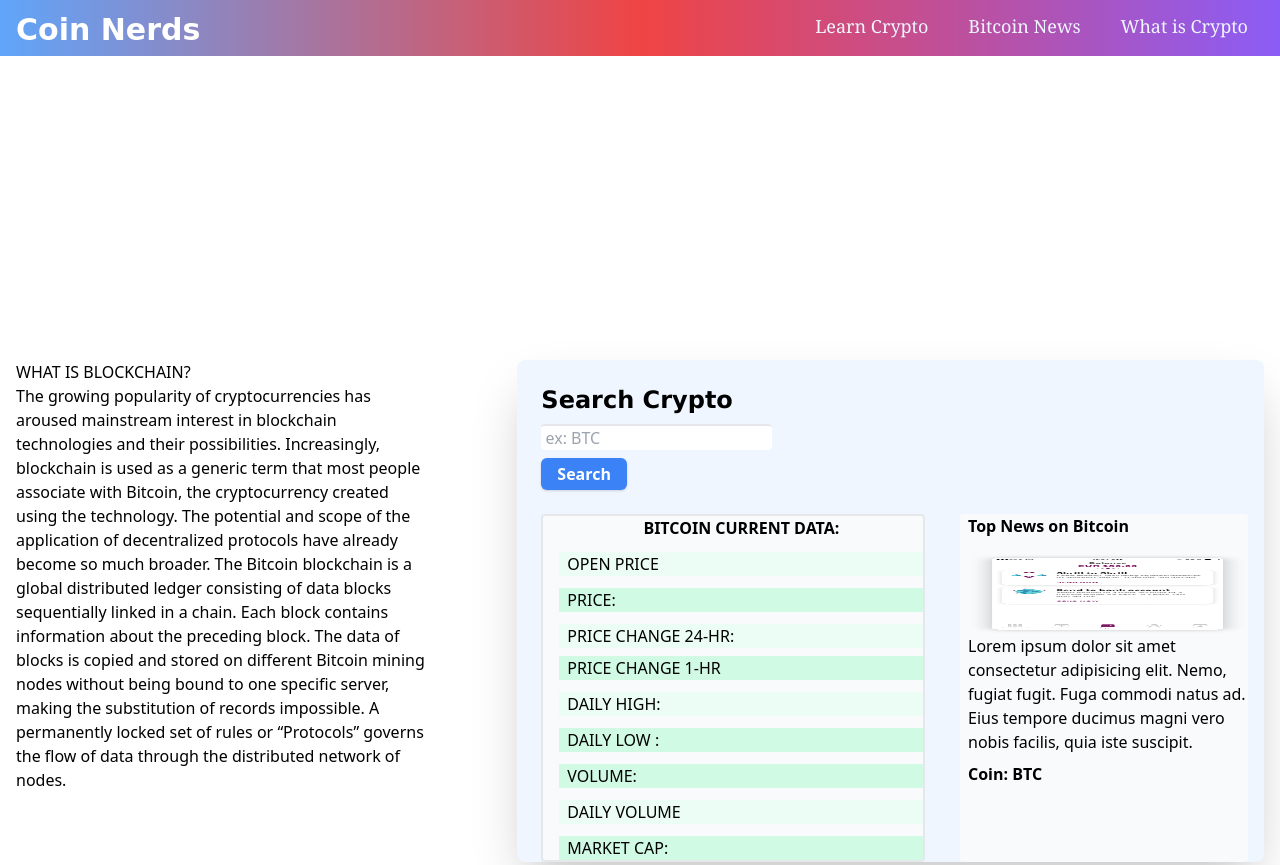
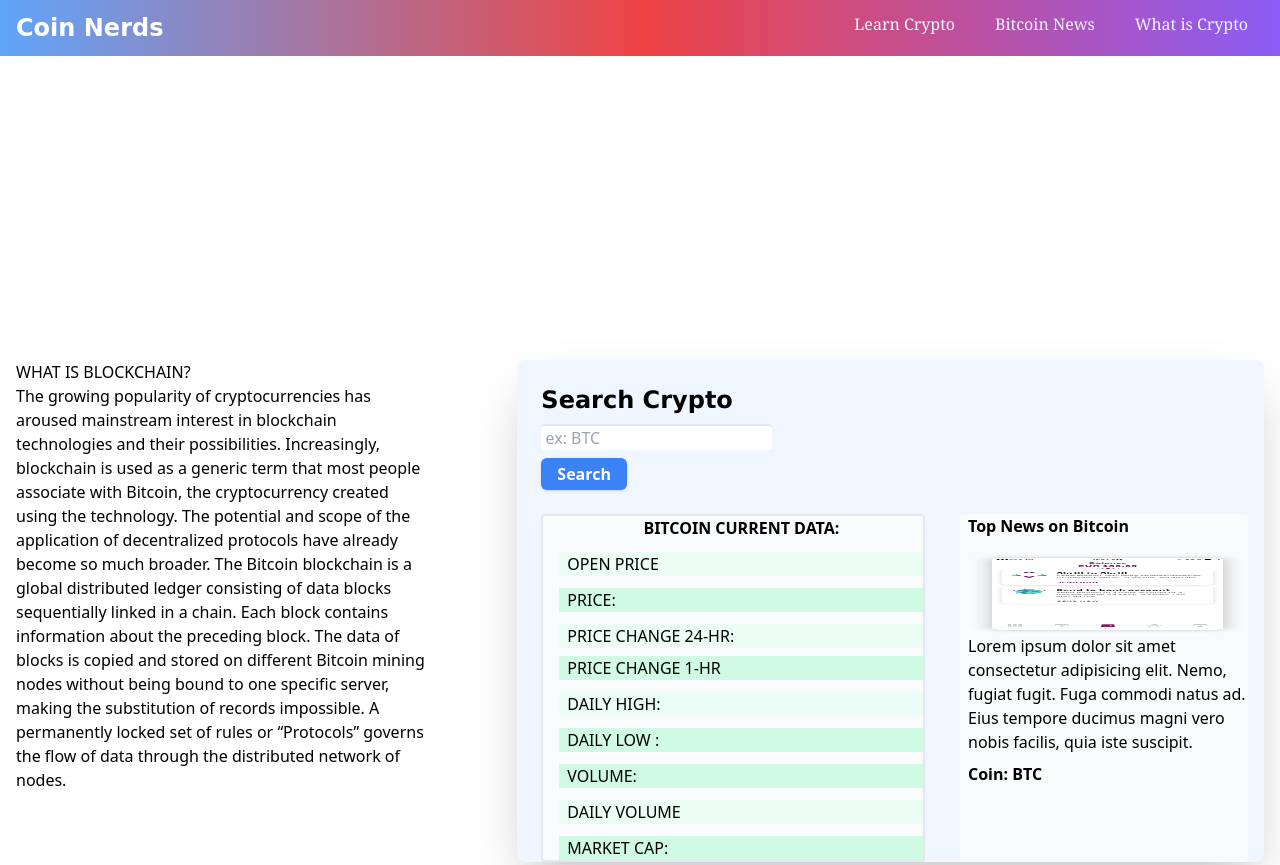
Before and after one commit to javantie/Coin-Nerds, a plain HTML site: page index.html in a window 1280 px wide. Shown: the top 865 px of the page. Drawn offline with nearby package versions, Linux system fonts and the light colour scheme; no server answers.

```diff
--- a/index.html
+++ b/index.html
@@ -29,18 +29,18 @@
       "
     >
       <div>
-        <span class="font-bold text-3xl text-white lg-logo pl-4">Coin Nerds</span>
+        <span class="sm:text-2xl font-bold text-3xl text-white lg-logo pl-4">Coin Nerds</span>
       </div>
       <!-- navigation bar -->
       <nav>
         <ul class="flex justify-between px-4">
-          <li class="px-4 text-lg text-blue-50 mr-2 rounded-3xl font-medium cursor-pointer ">
+          <li class="sm:text-base px-4 text-lg text-blue-50 mr-2 rounded-3xl font-medium cursor-pointer ">
             Learn Crypto
           </li>
-          <li class="px-4 text-lg text-blue-50 mr-2 rounded-3xl font-medium cursor-pointer">
+          <li class="sm:text-base px-4 text-lg text-blue-50 mr-2 rounded-3xl font-medium cursor-pointer">
             Bitcoin News
           </li>
-          <li class="px-4 text-lg text-blue-50 rounded-3xl font-medium cursor-pointer">
+          <li class="sm:text-base px-4 text-lg text-blue-50 rounded-3xl font-medium cursor-pointer">
             What is Crypto
           </li>
         </ul>
```
